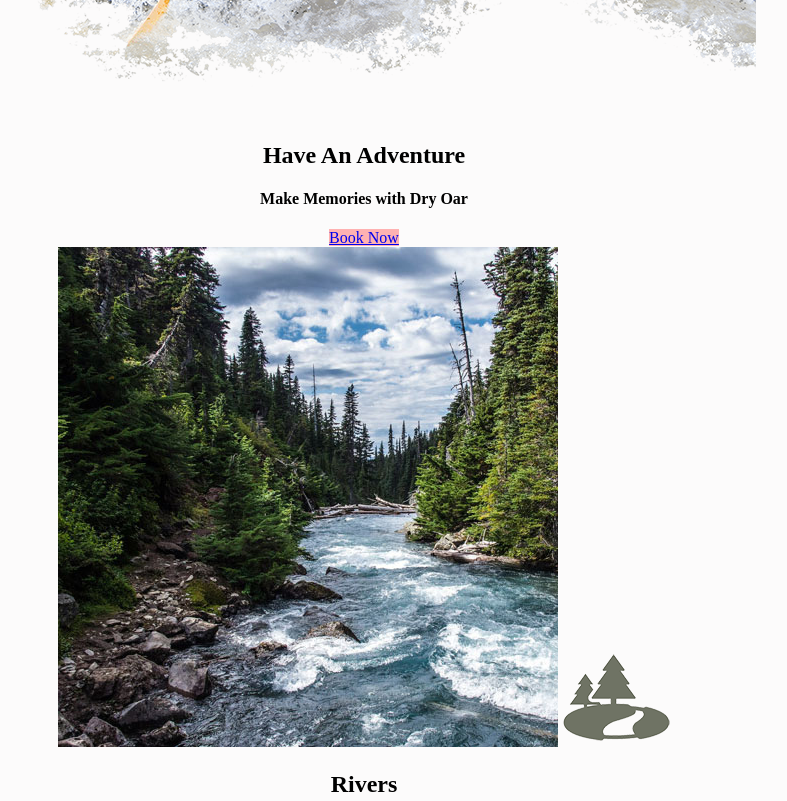
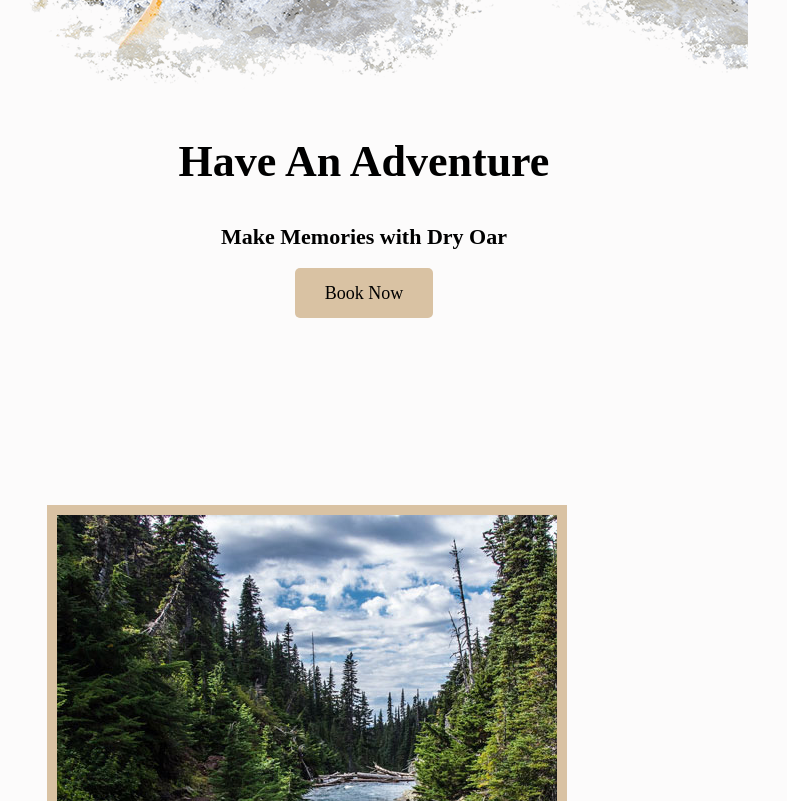
Before and after one commit to ZL301021/webcode, a plain HTML site: page homepage.html in a window 1280 px wide. Shown: the part 880-1681 px from the top of the page, without its empty margins (276-1063 px from the left). Drawn offline with Linux system fonts and the light colour scheme.

Commit message:
wwr homepage update 3

```diff
--- a/homepage.css
+++ b/homepage.css
@@ -5,8 +5,20 @@
 #background {
     height: 725px;
 }
+.home-title {
+    font-family: "monsterrat";
+    font-size: 2em;
+    margin-top: 10px;
+}
 body {
     background-color: #fcfbfb;
+    font-family: "monsterrat";
+    font-size: 22px;
+    margin: 0;
+    padding: 0;
+}
+h2 {
+    margin: 0;
 }
 header {
     background-color:rgba(20,30,13, .7);
@@ -14,25 +26,33 @@ header {
 nav a:hover {
     background-color: black;
 }
-.book{
+.book {
     background-color: rgb(255, 178, 178);
 }
-.join{
+.join {
     background-color: rgb(255, 152, 152)
 }
-.book:hover{
+.book:hover {
     background-color: rgb(200, 0, 255)
 }
-.join:hover{
+.join:hover {
     background-color: rgb(0, 200, 255)
 }
-#background{
+#background {
     background-color: rgb(251, 255, 0)
 }
-.msg{
+.msg p {
+    padding-bottom: 15px;
+}
+.msg h2 {
+    font-family: "mosterrat";
+}
+.msg {
+    padding: 35px;
     background-color: rgb(123, 178, 255)
 }
 footer{
+    padding: 25px 50px;
     background-color: rgb(154, 126, 255)
 }
 footer p {
@@ -40,6 +60,9 @@ footer p {
 }
 footer p a:hover{
     text-decoration: underline;
+}
+footer .social img {
+    padding-top: 15px;
 }
 #hero-msg h1 {
     text-align: center;
@@ -49,6 +72,9 @@ footer p a:hover{
 }
 nav a {
     text-align: center;
+    text-decoration: none;
+    color: #fcfbfb;
+    padding: 35px;
 }
 .button-box {
     text-align: center;
@@ -59,3 +85,33 @@ main section {
 #hero.png {
     width: 80px
 }
+.book, .join {
+    background-color: #d9c2a3;
+    color: black;
+    text-decoration: none;
+    font-size: 18px;
+    padding: 15px 30px;
+    margin-top: 50px;
+    border-radius: 5px;
+}
+.card-img {
+    border: 10px solid #d9c2a3;
+}
+main section img {
+    box-sizing: border-box;
+}
+.home-title {
+    margin-top: 10px;
+}
+.rivers-card, .camping-card, .rapids-card {
+    margin: 200px 0;
+}
+footer {
+    margin-top: 200px;
+}
+#logo_link {
+    padding-top: 5px;
+}
+.icon {
+    padding-top: 10px;
+}
```
